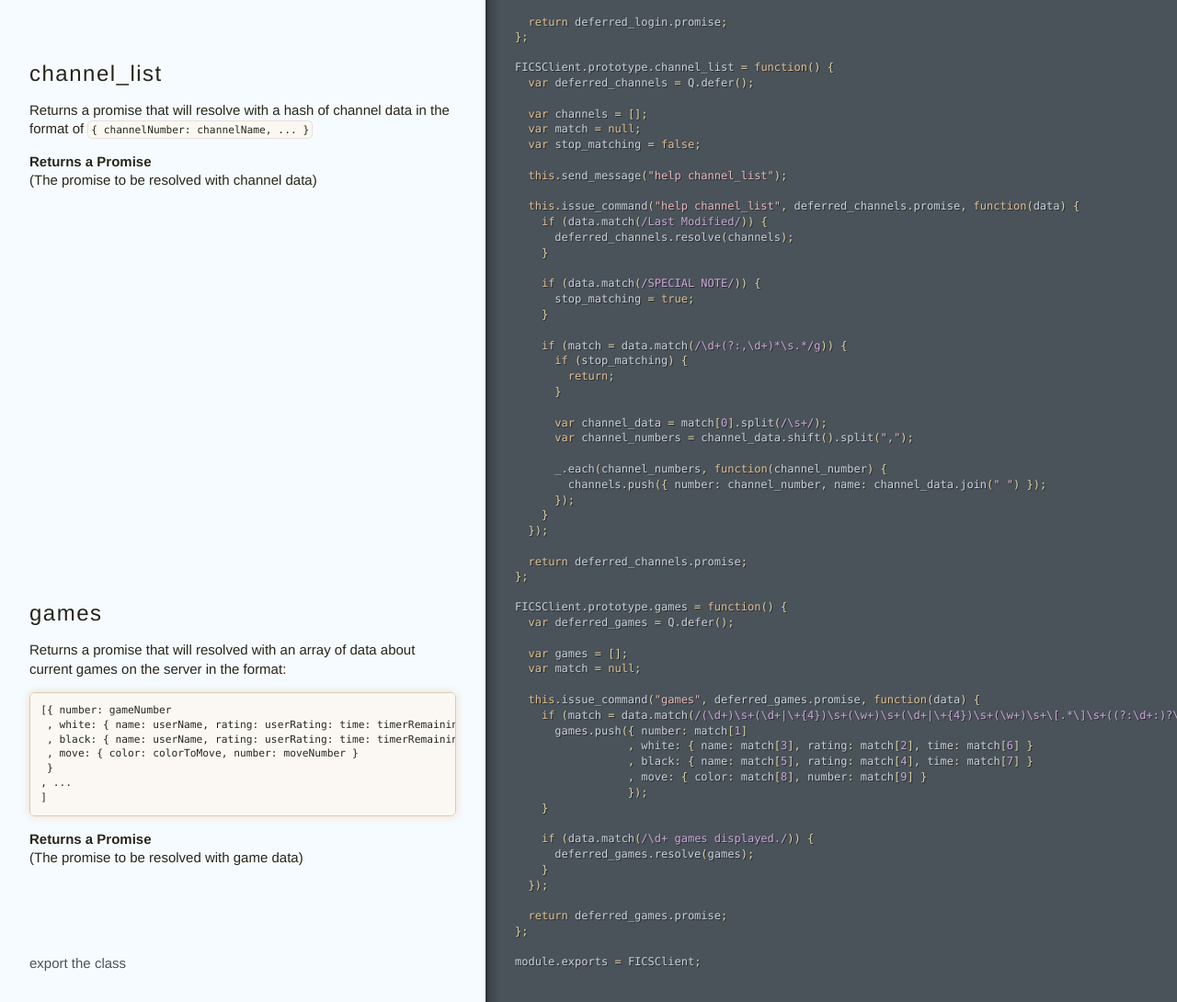
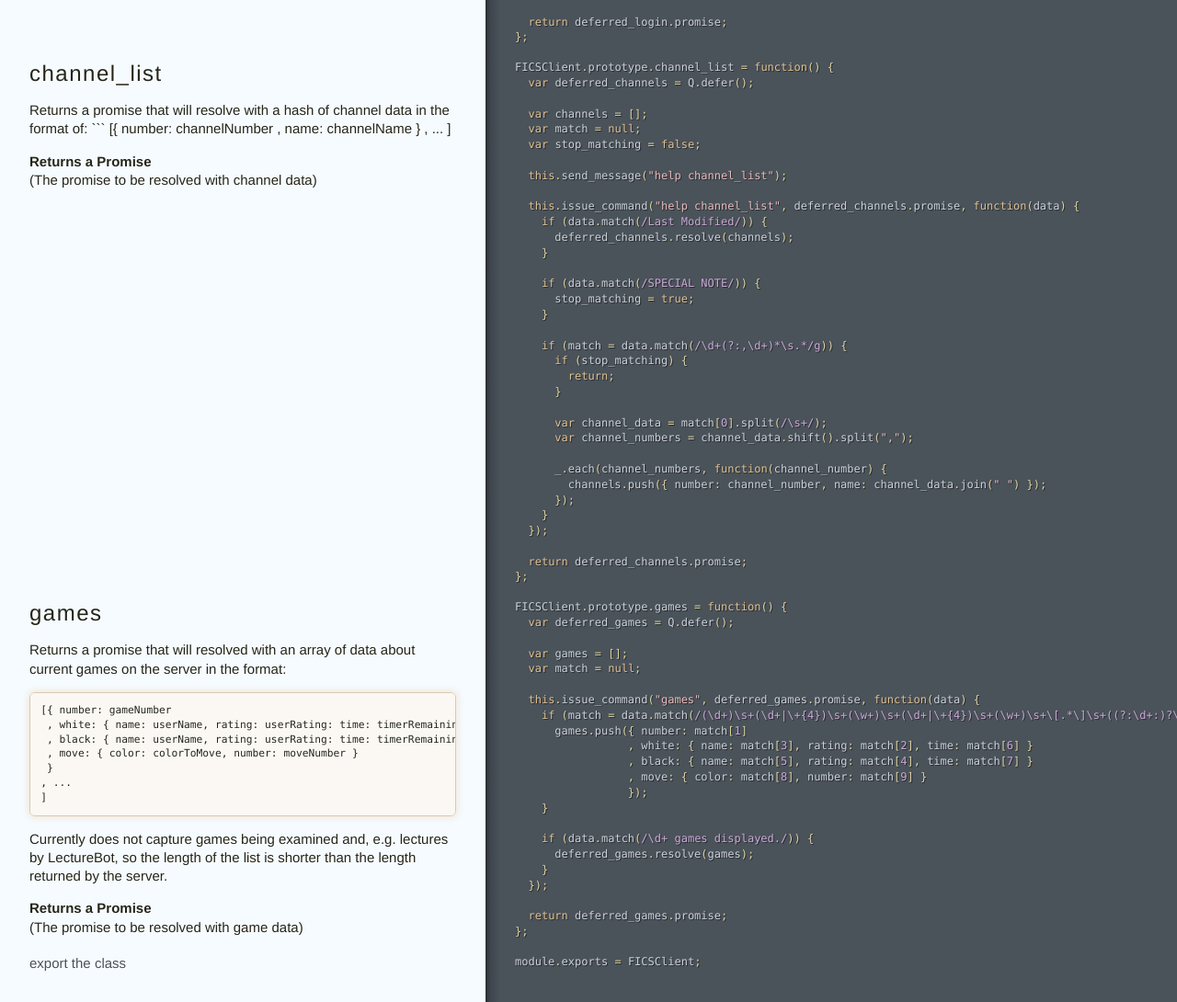
Before and after one commit to sonnym/fics, a plain HTML site: page index.html in a window 1280 px wide. Shown: the part 2304-3394 px from the top of the page at 92% size. Drawn offline with Linux system fonts and the light colour scheme.

Commit message:
Generated documentation for b09d74a05c8bc16c51a9d7664f9acf0efe8824f2

````diff
--- a/index.html
+++ b/index.html
@@ -171,7 +171,13 @@ automatically calls the next command if any are remaining.</p>
 <span class="p">};</span></div></div></div><div class="segment"><div class="comments doc-section"><div class="wrapper"><h3 id="channel-list">channel_list</h3>
 
 <p>Returns a promise that will resolve with a hash of channel data in the
-format of <code>{ channelNumber: channelName, ... }</code></p>
+format of:
+```
+[{ number: channelNumber
+ , name: channelName
+ }
+, ...
+]</p>
 
 <p><strong>Returns a Promise</strong><br/>(The promise to be resolved with channel data)</p></div></div><div class="code"><div class="wrapper"><span class="nx">FICSClient</span><span class="p">.</span><span class="nx">prototype</span><span class="p">.</span><span class="nx">channel_list</span> <span class="o">=</span> <span class="kd">function</span><span class="p">()</span> <span class="p">{</span>
   <span class="kd">var</span> <span class="nx">deferred_channels</span> <span class="o">=</span> <span class="nx">Q</span><span class="p">.</span><span class="nx">defer</span><span class="p">();</span>
@@ -220,6 +226,10 @@ games on the server in the format:</p>
 ]
 </code></pre>
 
+<p>Currently does not capture games being examined and, e.g. lectures by
+LectureBot, so the length of the list is shorter than the length returned
+by the server.</p>
+
 <p><strong>Returns a Promise</strong><br/>(The promise to be resolved with game data)</p></div></div><div class="code"><div class="wrapper"><span class="nx">FICSClient</span><span class="p">.</span><span class="nx">prototype</span><span class="p">.</span><span class="nx">games</span> <span class="o">=</span> <span class="kd">function</span><span class="p">()</span> <span class="p">{</span>
   <span class="kd">var</span> <span class="nx">deferred_games</span> <span class="o">=</span> <span class="nx">Q</span><span class="p">.</span><span class="nx">defer</span><span class="p">();</span>
 
````
